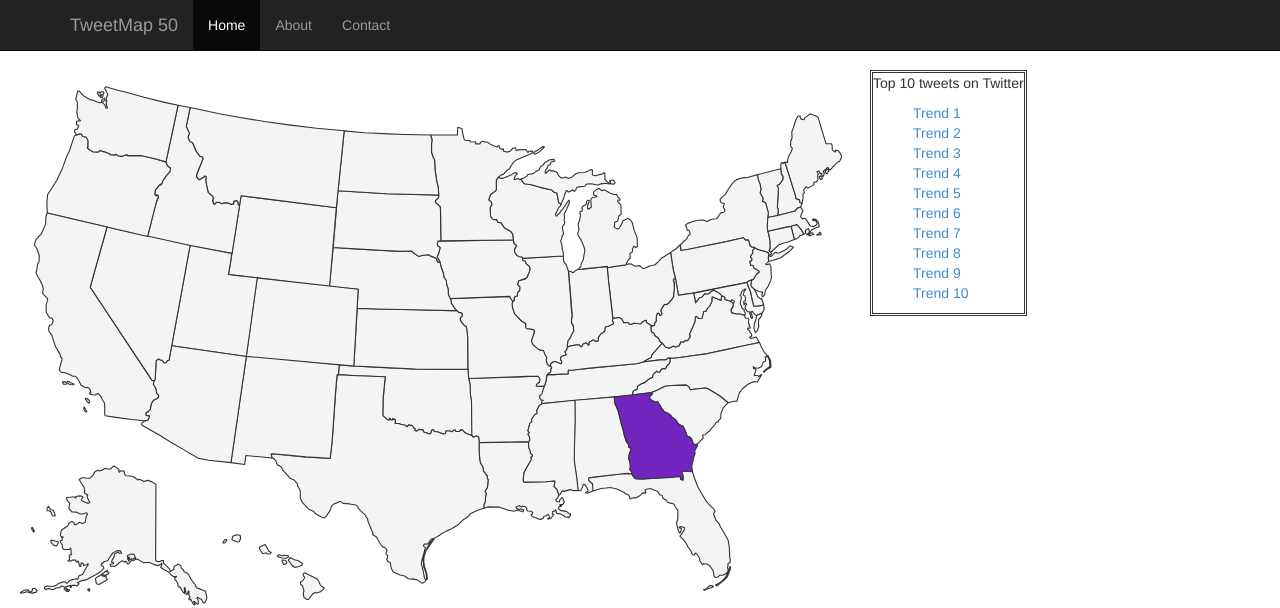
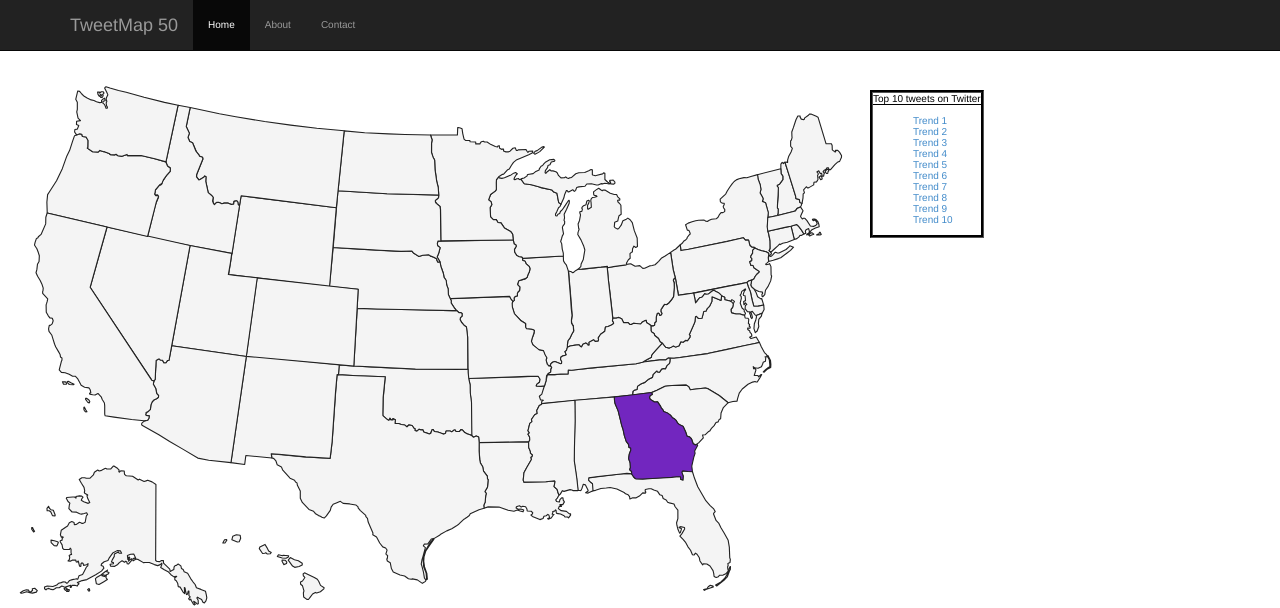
Before and after one commit to mjparangot/ColorMap, a PHP site: page / in a window 1280 px wide. Shown: the top 608 px of the page. Run offline with PHP 8.4, Linux system fonts and the light colour scheme.

Commit message:
minor style changes

```diff
--- a/css/styles.css
+++ b/css/styles.css
@@ -1,6 +1,6 @@
 
 body {
-    background: #fff;
+    background-color: #fff;
     color: #fff;
     font: 300 100.1% "Helvetica Neue", Helvetica, "Arial Unicode MS", Arial, sans-serif;
 }
@@ -19,19 +19,21 @@ body {
     float: left;
 }
 
-svg { height: 100%; width: 100%; }
+svg { width: 100%; height: 100%;}
+
 
 div.container.twitter {
     margin: 0;
 }
 
 #trends {
-    margin-top: 70px;
+    margin-top: 90px;
     display: inline;
     float: left;
     border-color: #000;
-    border: double;
+    border-style: groove;
     border-width: medium;
+
 }
 
 #trends > ul {
@@ -43,5 +45,10 @@ div.container.twitter {
 }
 
 #trends-title {
-    border-bottom: medium;
+    color: #000;
+    border-bottom-color: #000;
+    border-bottom-style: groove;
+    border-bottom-width: thin;
 }
+
+/* 767px center map, put trends below */
--- a/index.html
+++ b/index.html
@@ -6,10 +6,11 @@
         <meta charset="utf-8">
         <meta name="viewport" content="width=device-width, initial-scale=1.0">
 
-        <link rel="stylesheet" href="css/styles.css" type="text/css" media="screen">
 
         <!-- Bootstrap -->
         <link href="bootstrap/css/bootstrap.min.css" rel="stylesheet" media="screen">
+
+        <link rel="stylesheet" href="css/styles.css" type="text/css" media="screen">
     </head>
 
     <body>
@@ -35,6 +36,7 @@
 
         <div class="container twitter">
             <div id="map"></div>
+
             <div id="trends">
                 <p id="trends-title">Top 10 tweets on Twitter</p>
                 <ul>
@@ -50,6 +52,7 @@
                     <li><a>Trend 10</a></li>
                 </ul>
             </div>
+
         </div>
 
         <!-- jQuery (necessary for Bootstrap's JavaScript plugins) -->
```
Also changed, not shown: js/map.js.
